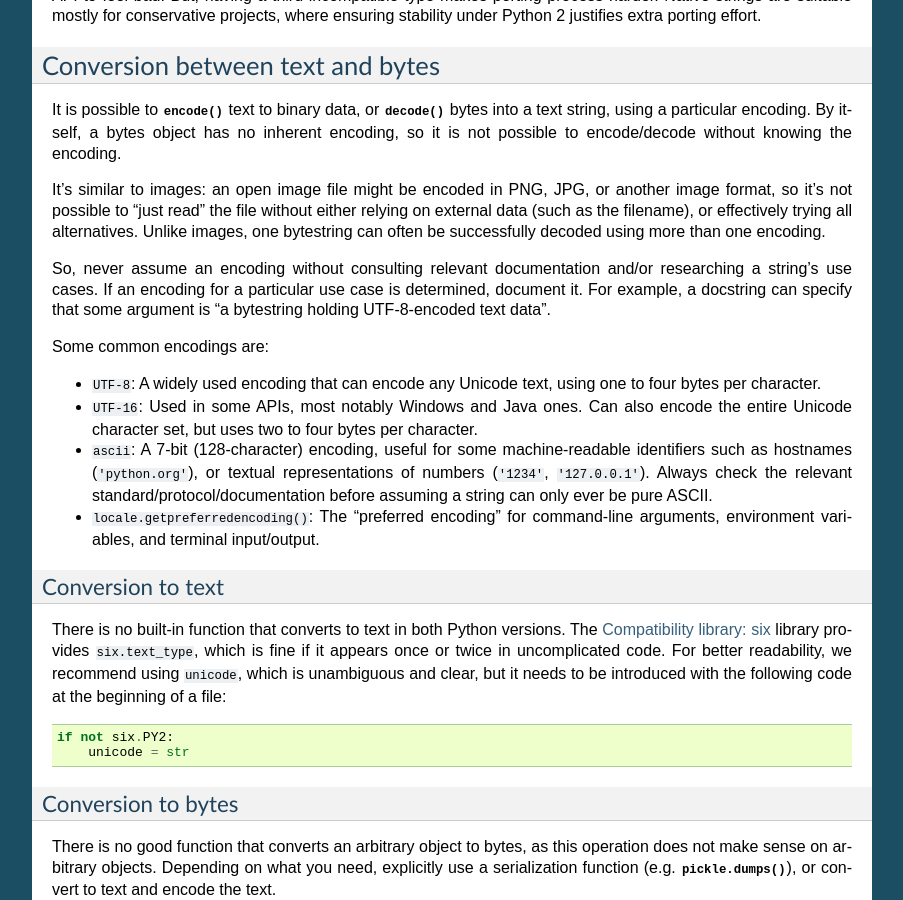
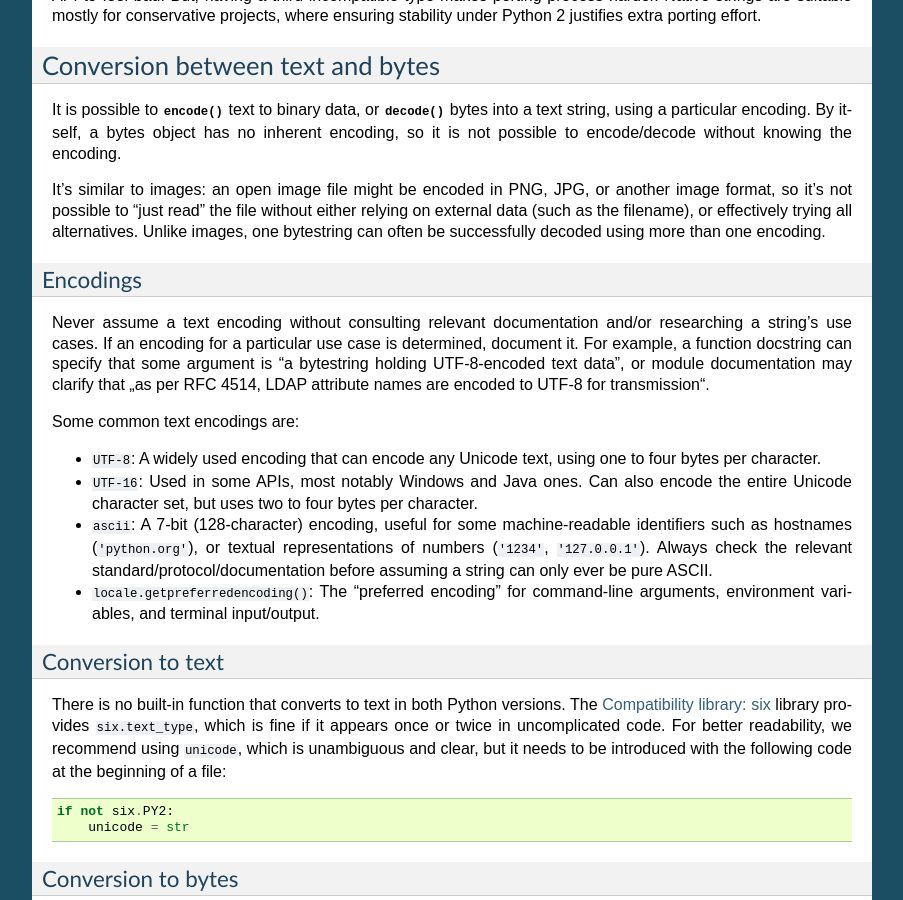
Before and after one commit to fedora-python/portingguide, a Sphinx documentation site: the page built from source/strings.rst, in a window 1280 px wide and 900 px high, scrolled down 1055 px. Shown: the whole window, without its empty margins (198-1101 px from the left). Built offline with Sphinx 7.4.7, drawn with Linux system fonts in a browser that asks for light colours.

Commit message:
strings: Break out Encodings into its own section
This makes it a bit discoverable and linkable.
Also, add an example of referring to external standards.

```diff
--- a/source/strings.rst
+++ b/source/strings.rst
@@ -97,13 +97,19 @@ trying all alternatives.
 Unlike images, one bytestring can often be successfully decoded using more
 than one encoding.
 
-So, never assume an encoding without consulting relevant documentation
+
+Encodings
+.........
+
+Never assume a text encoding without consulting relevant documentation
 and/or researching a string's use cases.
 If an encoding for a particular use case is determined, document it.
-For example, a docstring can specify that some argument is “a bytestring
-holding UTF-8-encoded text data”.
+For example, a function docstring can specify that some argument is
+“a bytestring holding UTF-8-encoded text data”, or module documentation may
+clarify that „as per RFC 4514, LDAP attribute names are encoded to UTF-8
+for transmission“.
 
-Some common encodings are:
+Some common text encodings are:
 
 * ``UTF-8``: A widely used encoding that can encode any Unicode text,
   using one to four bytes per character.
```
